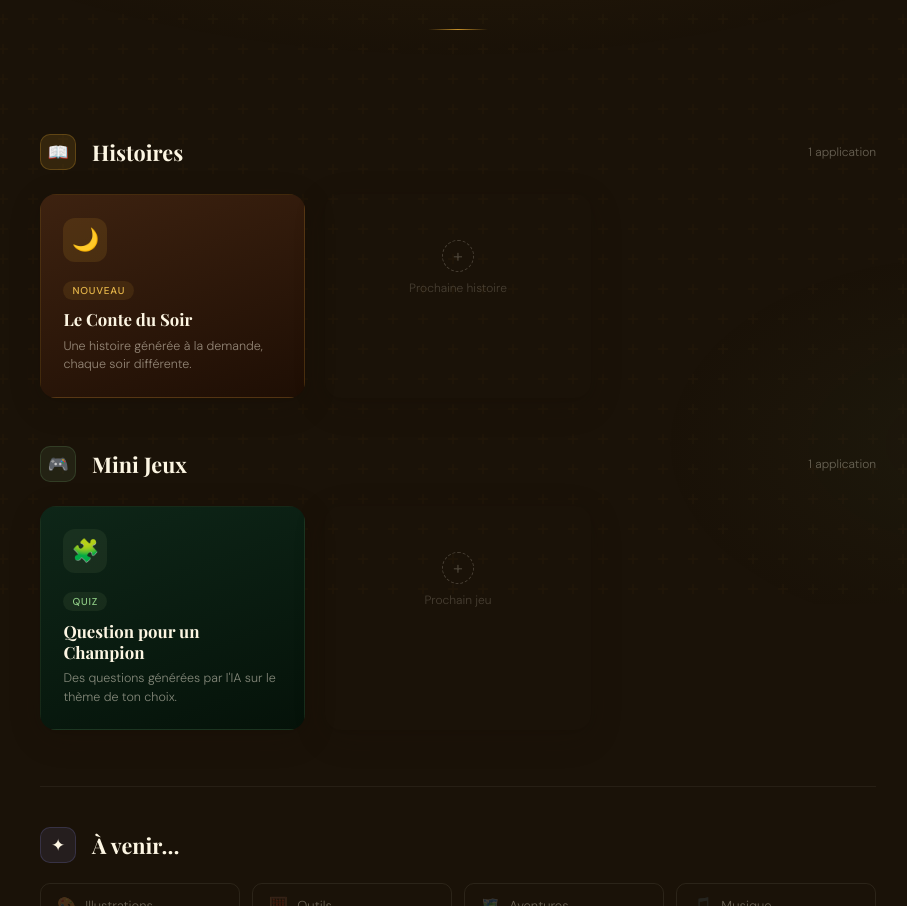
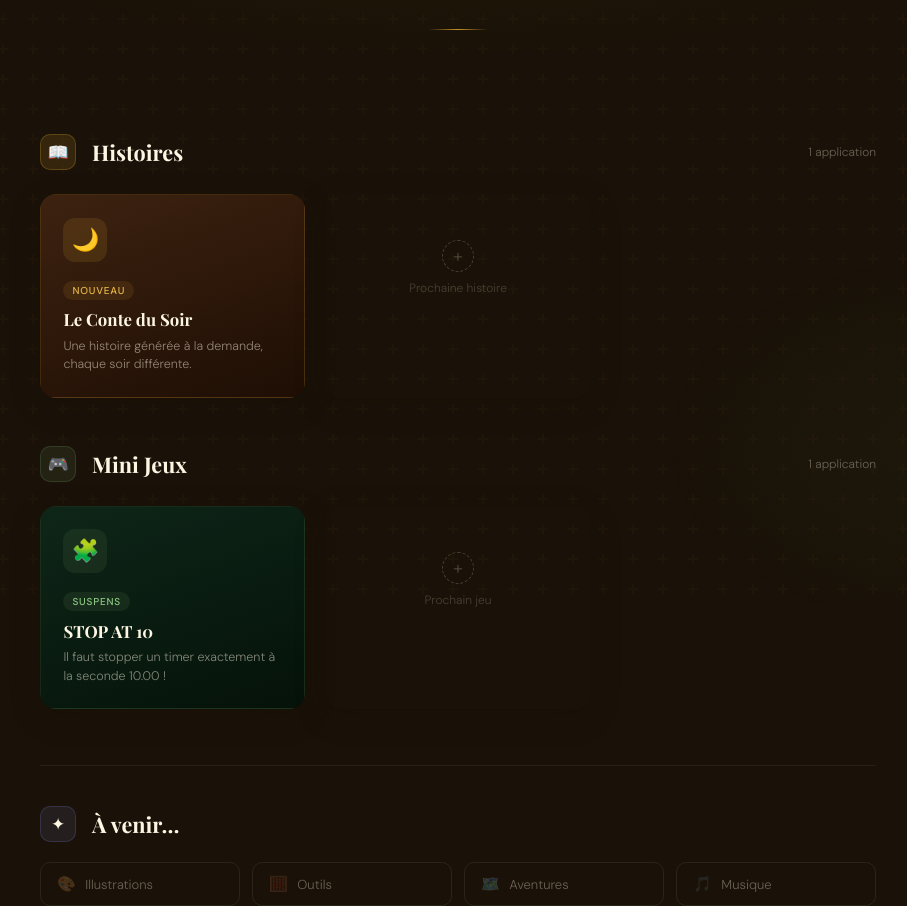
Before and after one commit to SuperHich/ai-sh-apps, a plain HTML site: page index.html in a window 1280 px wide. Shown: the part 196-1102 px from the top of the page, without its empty margins (182-1089 px from the left). Drawn offline with nearby package versions, Linux system fonts and the light colour scheme; a web font is replaced by a local one.

Commit message:
Update index.html

```diff
--- a/index.html
+++ b/index.html
@@ -419,9 +419,9 @@
             <div class="card-icon card-icon-bg">🧩</div>
             <div class="card-arrow">↗</div>
           </div>
-          <span class="card-badge card-accent">Quiz</span>
-          <div class="card-name">Question pour un Champion</div>
-          <div class="card-desc">Des questions générées par l'IA sur le thème de ton choix.</div>
+          <span class="card-badge card-accent">Suspens</span>
+          <div class="card-name">STOP AT 10</div>
+          <div class="card-desc">Il faut stopper un timer exactement à la seconde 10.00 !</div>
         </div>
       </a>
 
```
